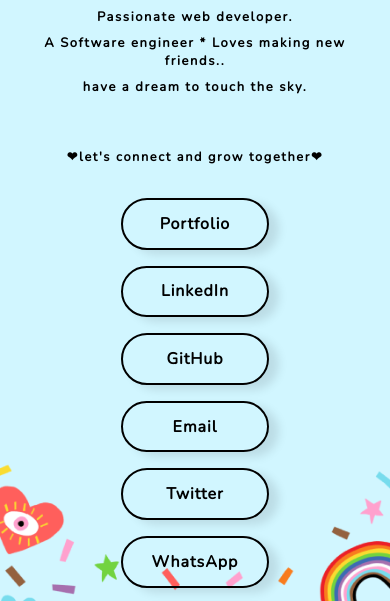
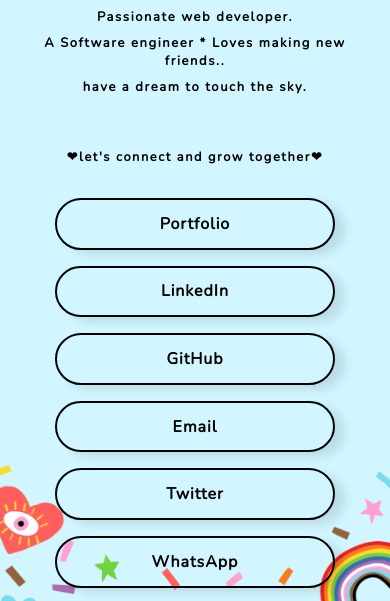
Before and after one commit to vaibhav975/linktree, a plain HTML site: page index.html in a window 390 px wide. Shown: the part 192-793 px from the top of the page. Drawn offline with nearby package versions, Linux system fonts and the light colour scheme.

Commit message:
phone view corrected

```diff
--- a/style.css
+++ b/style.css
@@ -100,6 +100,7 @@ a {
 
 @media (max-width: 450px) {
   .links-list .link {
+    min-width: 280px !important;
     width: 100%;
   }
   .link img {
```
